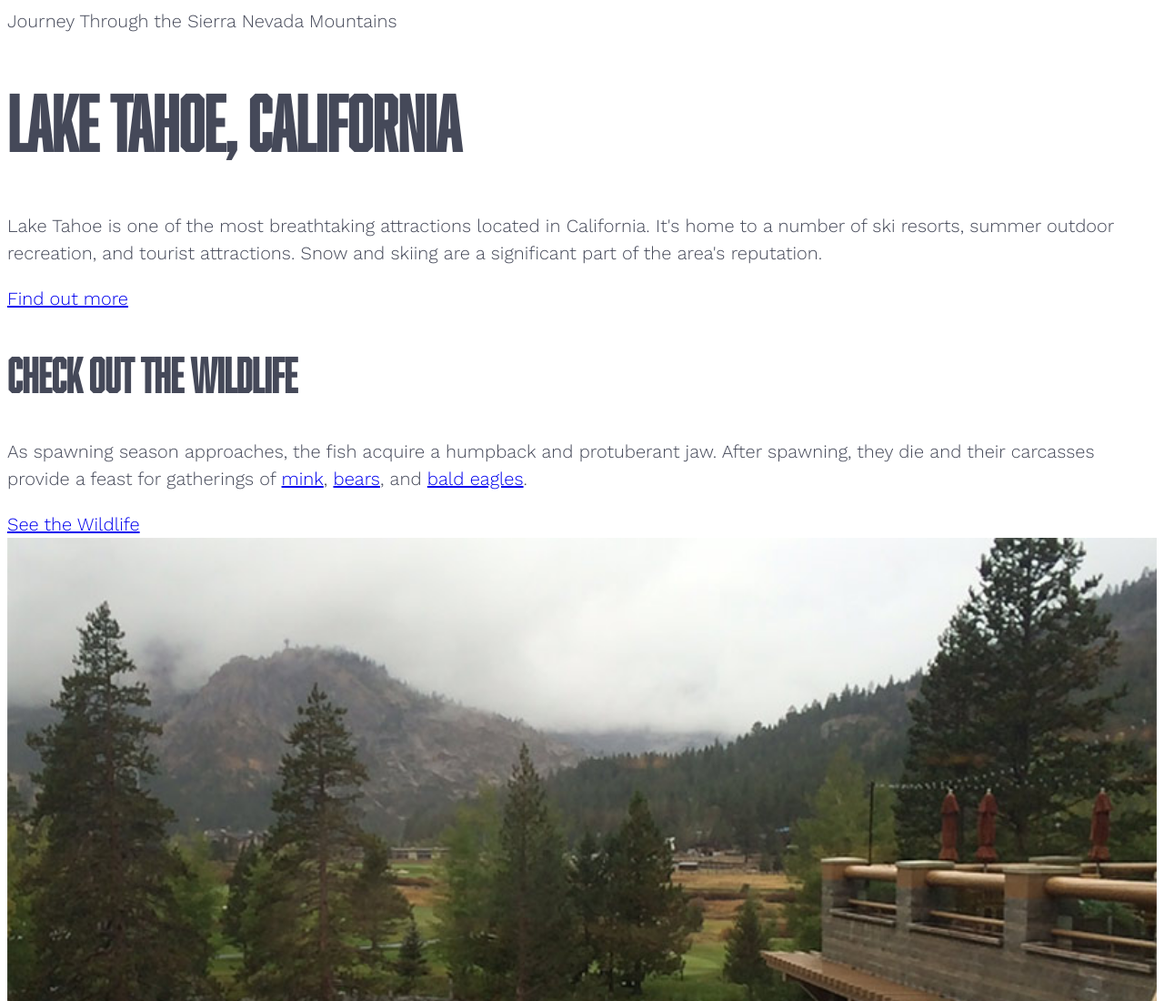
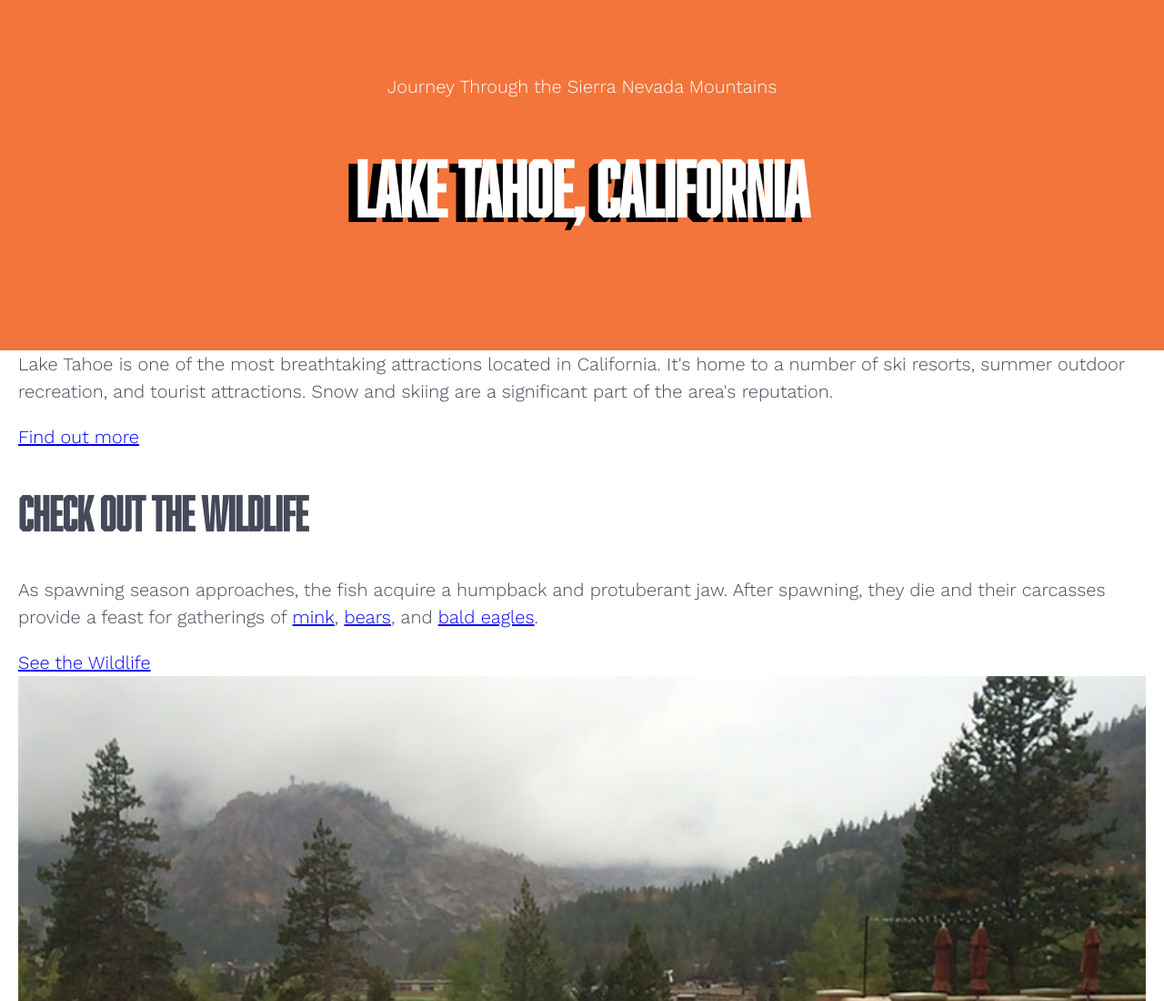
Before and after one commit to Eric-Christine/team-treehouse-css, a plain HTML site: page index.html in a window 1280 px wide. Shown: the top 1100 px of the page at 91% size. Drawn offline with nearby package versions, Linux system fonts and the light colour scheme.

Commit message:
added margin ato body and text-shadow to header

```diff
--- a/css/style.css
+++ b/css/style.css
@@ -12,15 +12,16 @@ html {
   font-size: 1.25em; /* 20px on most screens */
 }
 body{
-  font-family: 'Work Sans', sans-serif;
   color: #454959;
   font: 300 100%/1.5 'Work Sans',  sans-serif;
+  margin: 1rem;
 }
 h1, h2{
   font: 700 100%/1.1 'Abolition Regular', Impact, Charcol, sans-serif;
 }
 h1{
   font-size: 4rem;
+  text-shadow: -10px 5px black;
 }
 h2{
   font-size: 2.5rem;
@@ -34,6 +35,20 @@ img {
 
 
 /* Main Styles --------------------- */
+header {
+  padding: 10vh 1rem;
+  margin: -1rem -1rem -1rem;
+  background-color: #f3753b;
+  color: white;
+}
 
+header, footer {
+  text-align: center;
+}
+
+main{
+  /* Hyphenation auto hyphens words that wrap to a new line */
+  hyphens: auto;
+}
 
 /* Media Queries ------------------- */
```
